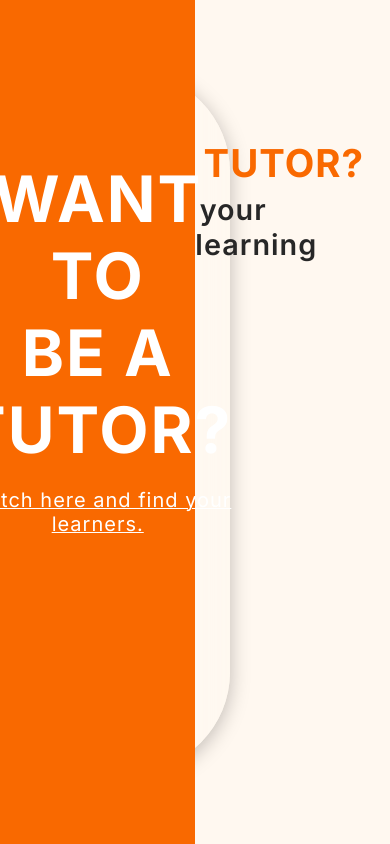
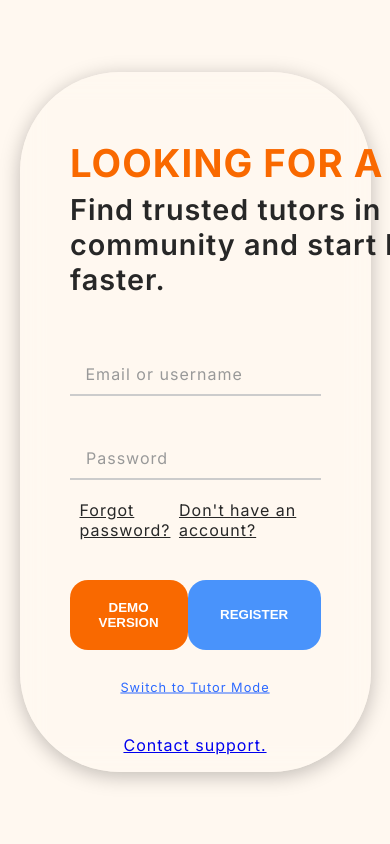
Before and after one commit to emdigemini/deploy-localli, a React (Vite) app: page /#/ in a window 390 px wide. Built offline with nearby package versions, Linux system fonts and the light colour scheme; a web font is replaced by a local one.

Commit message:
feat: implement toggle switch for student/tutor login; update styles for responsiveness

```diff
--- a/src/pages/LoginSignup/LoginPage.jsx
+++ b/src/pages/LoginSignup/LoginPage.jsx
@@ -9,6 +9,7 @@ export function LoginPage(){
   const [ switched, setSwitched ] = useState(false);
   const [ wasSwitched, setWasSwitched ] = useState(false);
   const [ demoMode, setDemoMode ] = useState(false);
+  const [ toggleSwitch, setToggleSwitch ] = useState(true);
 
   function switchPage(){
     setWasSwitched(switched);
@@ -18,6 +19,11 @@ export function LoginPage(){
   useEffect(() => {
     AOS.refresh();
   }, [switched]);
+
+  const loginProps = {
+    setDemoMode, setSwitched, toggleSwitch,
+    setToggleSwitch, setToggleRegister, setRole
+  }
 
   return (
     <>
@@ -37,10 +43,8 @@ export function LoginPage(){
           : wasSwitched ? 'unswitch' : ''}`
           }>
           {!switched
-          ? <LoginStudents setDemoMode={setDemoMode} setToggleRegister={setToggleRegister}
-          setRole={setRole} />
-          : <LoginTutors setDemoMode={setDemoMode} setToggleRegister={setToggleRegister}
-          setRole={setRole} />
+          ? <LoginStudents {...loginProps} />
+          : <LoginTutors {...loginProps} />
           }
         </div>
       </div>
@@ -87,7 +91,7 @@ function OrangeBox_Tutors(){
   )
 }
 
-function LoginStudents({ setDemoMode, setToggleRegister, setRole }){
+function LoginStudents({ setDemoMode, setSwitched, toggleSwitch, setToggleSwitch, setToggleRegister, setRole }){
   const [value1, setValue1] = useState("");
   const [password, setPassword] = useState("");
   const [ showPassword, setShowPassword ] = useState(false);
@@ -99,6 +103,10 @@ function LoginStudents({ setDemoMode, setToggleRegister, setRole }){
   useEffect(() => {
     setRole("student");
   }, [])
+
+  const switchProps = {
+    setSwitched, toggleSwitch, setToggleSwitch
+  }
 
   return (
     <>
@@ -142,12 +150,14 @@ function LoginStudents({ setDemoMode, setToggleRegister, setRole }){
         </div>
       </div>
 
-      <a data-aos="zoom-in" id='contact-support' href="#">Contact support.</a>
+      <SwitchLogin {...switchProps} />
+
+      <a id='contact-support' href="#">Contact support.</a>
     </>
   )
 }
 
-function LoginTutors({ setDemoMode, setToggleRegister, setRole }){
+function LoginTutors({ setDemoMode, setSwitched, toggleSwitch, setToggleSwitch, setToggleRegister, setRole }){
   const [value1, setValue1] = useState("");
   const [password, setPassword] = useState("");
   const [ showPassword, setShowPassword ] = useState(false);
@@ -159,6 +169,10 @@ function LoginTutors({ setDemoMode, setToggleRegister, setRole }){
   useEffect(() => {
     setRole("tutor");
   }, [])
+
+  const switchProps = {
+    setSwitched, toggleSwitch, setToggleSwitch
+  }
 
   return (
     <>
@@ -202,8 +216,22 @@ function LoginTutors({ setDemoMode, setToggleRegister, setRole }){
         </div>
       </div>
 
-      <a data-aos="zoom-in" id='contact-support' href="#">Contact support.</a>
+      <SwitchLogin {...switchProps} />
+
+      <a id='contact-support' href="#">Contact support.</a>
     </>
+  )
+}
+
+function SwitchLogin({ setSwitched, toggleSwitch, setToggleSwitch }){
+  function handleToggle(){
+    setToggleSwitch(!toggleSwitch);
+    setSwitched(toggleSwitch);
+  }
+  return (
+    <div className="toggle-container" onClick={handleToggle}>
+      <p className="toggle-text">Switch to {toggleSwitch ? "Tutor Mode" : "Student Mode"}</p>
+    </div>
   )
 }
 
--- a/src/styles/_loginPage.scss
+++ b/src/styles/_loginPage.scss
@@ -79,6 +79,10 @@
     padding: 50px;
     border-radius: 100px;
     align-self: center;
+
+    .toggle-container {
+      display: none;
+    }
 
     /* HEADER */
     .login-box__header {
@@ -293,3 +297,56 @@
     transform: scale(1);
   }
 }
+
+@media screen and (max-width: 1513px) {
+  .login-page {
+    position: relative;
+    display: flex;
+    justify-content: center;
+    align-items: center;
+    height: 100vh;
+
+    .orange-box,
+    .orange-box.switch,
+    .orange-box.unswitch {
+      display: none;
+      animation: none;
+    }
+
+    .login-box,
+    .login-box.switch,
+    .login-box.unswitch {
+      position: relative;
+      margin: 0;
+      top: 0;
+      transform: none;
+      justify-self: center;
+      align-self: center;
+      width: 90%;
+      max-width: 600px;
+      min-width: unset;
+      animation: none;
+
+      .toggle-container {
+        display: flex;
+        position: absolute;
+        bottom: 10%;
+        left: 50%;
+        transform: translate(-50%, -50%);
+        display: flex;
+        flex-direction: column;
+        align-items: center;
+        gap: 8px;
+        cursor: pointer;
+        user-select: none;
+
+        .toggle-text {
+          font-size: 0.8em;
+          color: #2e6aff;
+          text-align: center;
+          text-decoration: underline;
+        }
+      }
+    }
+  }
+}
```
Also changed, not shown: src/styles/_loginPageAnimation.scss (line endings or trailing spaces).
